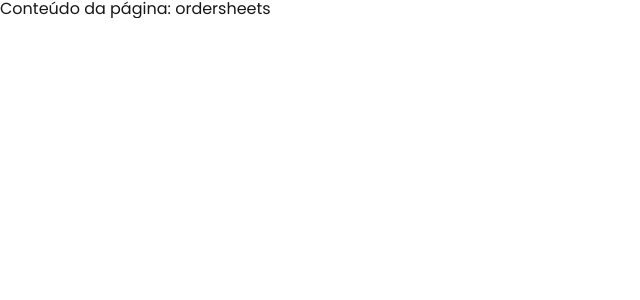
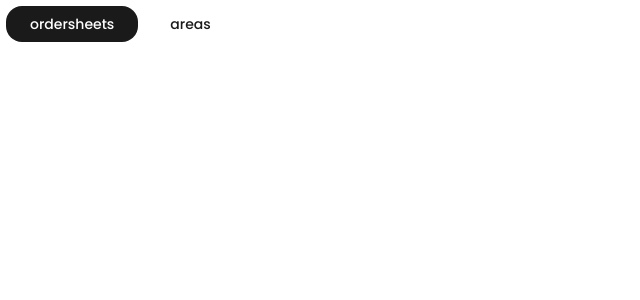
Before and after one commit to ItzTas/restaurant-dashboard-challenge, a Next.js app: page /dashboard/ordersheets in a window 1280 px wide. Shown: the top 300 px of the page, without its empty margins (0-640 px from the left). Built offline with nearby package versions, Linux system fonts and the light colour scheme.

Commit message:
chore: better page validation

```diff
--- a/src/app/dashboard/[slug]/page.tsx
+++ b/src/app/dashboard/[slug]/page.tsx
@@ -1,21 +1,30 @@
+import NavOptions, { TabItem } from "@/components/buttons/NavOptions";
+import { DashboardValidSlugsArray } from "@/constants/dashboard";
 import { notFound } from "next/navigation";
 
-const validSlugs = ["ordersheets", "areas"] as const;
-
 export function generateStaticParams() {
-    return validSlugs.map((slug) => ({ slug }));
+    return DashboardValidSlugsArray.map((slug) => ({ slug }));
 }
 
 interface DashboardProps {
-    params: Promise<{ slug: (typeof validSlugs)[number] }>;
+    params: Promise<{ slug: (typeof DashboardValidSlugsArray)[number] }>;
 }
 
 export default async function Dashboard({ params }: DashboardProps) {
     const { slug } = await params;
 
-    if (!validSlugs.includes(slug)) {
+    if (!DashboardValidSlugsArray.includes(slug)) {
         notFound();
     }
 
-    return <div>Conteúdo da página: {slug}</div>;
+    const tabs: TabItem[] = DashboardValidSlugsArray.map((slug) => ({
+        label: slug,
+        path: `/dashboard/${slug}`,
+    }));
+
+    return (
+        <div>
+            <NavOptions tabs={tabs} />
+        </div>
+    );
 }
```
